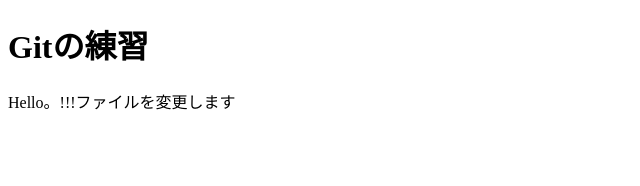
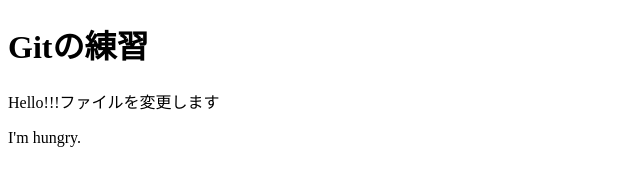
Before and after one commit to yone-3/git-lesson, a plain HTML site: page index.html in a window 1280 px wide. Shown: the whole page, without its empty margins (0-640 px from the left). Drawn offline with Linux system fonts and the light colour scheme.

Commit message:
feat:p追加。句読点排除

```diff
--- a/index.html
+++ b/index.html
@@ -10,7 +10,8 @@
 <body>
 
     <h1>Gitの練習</h1>
-    <p>Hello。!!!ファイルを変更します</p>
+    <p>Hello!!!ファイルを変更します</p>
+    <p>I'm hungry.</p>
 </body>
 
 </html>
```
